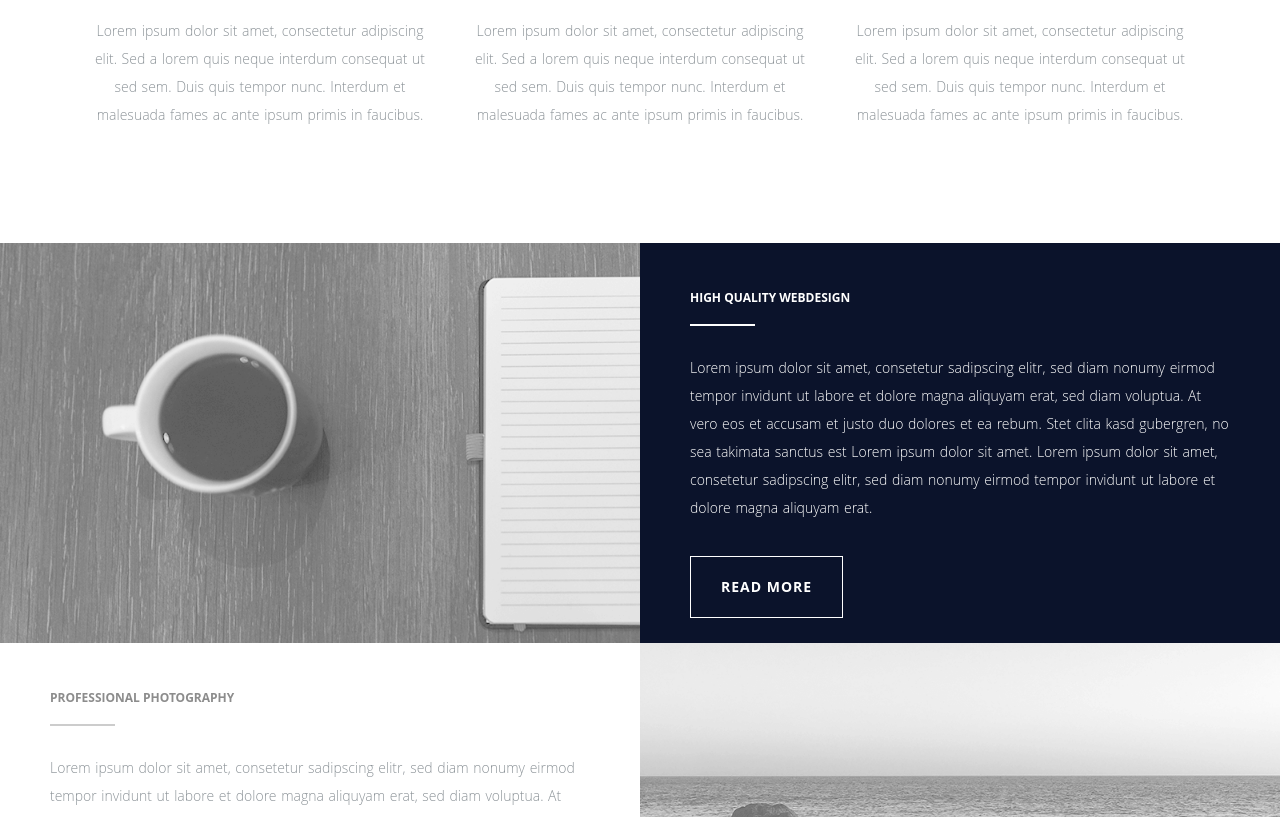
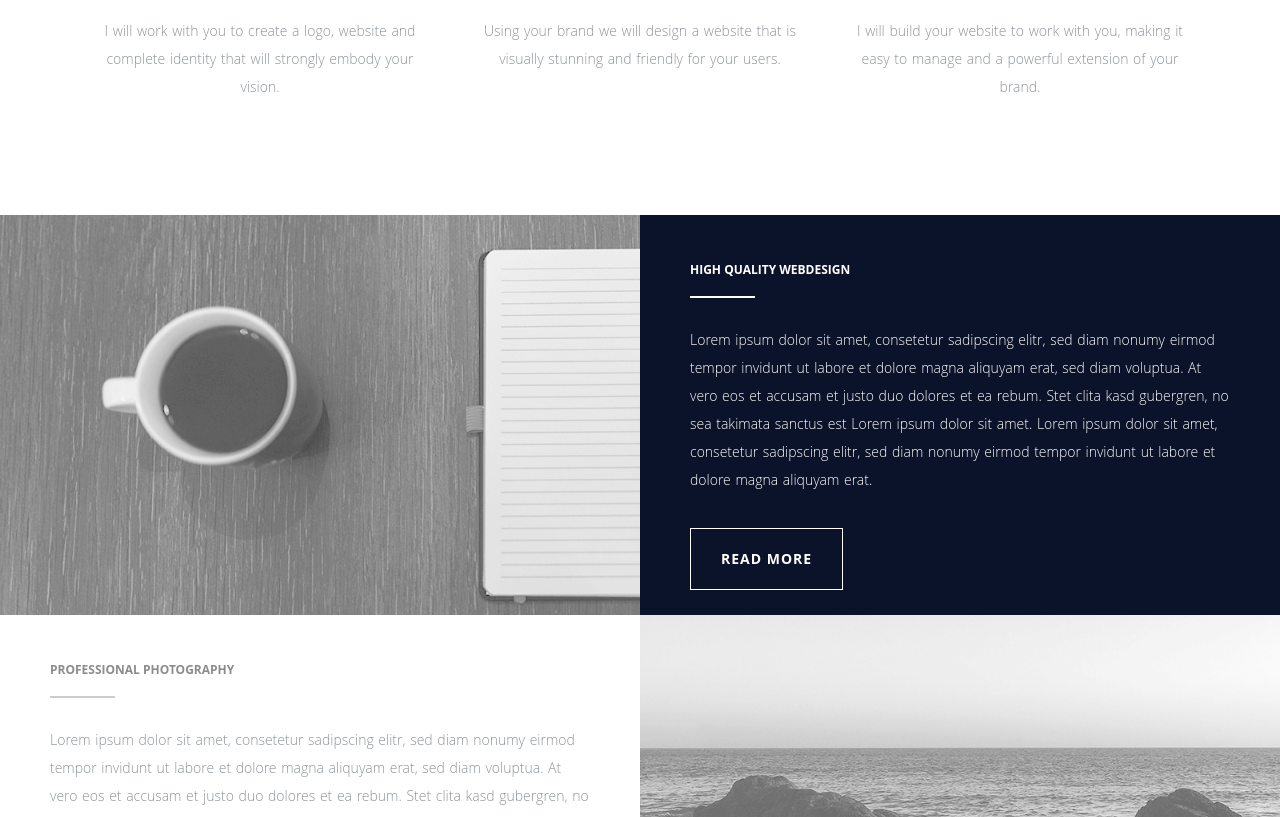
Before and after one commit to Twixxie/Portfolio-Responsive, a plain HTML site: page index.html in a window 1280 px wide. Shown: the part 1726-2543 px from the top of the page. Drawn offline with nearby package versions, Linux system fonts and the light colour scheme; some packages are replaced by stand-ins of ours.

Commit message:
Added wording to client section

```diff
--- a/index.html
+++ b/index.html
@@ -106,7 +106,7 @@
           <div class="row">
             <div class="col-md-6 col-md-offset-3 text-center">
               <a href="index.html#about" class="scrollto wow fadeInUp delay-5s">
-                <p>SEE MORE</p>
+                <p class="seeMoreColor">SEE MORE</p>
                 <p class="scrollto--arrow">
                   <img src="img/scroll-down.png" alt="scroll down arrow" />
                 </p>
@@ -168,10 +168,7 @@
                 <h2>Brand Creation</h2>
                 <!-- Title -->
                 <p>
-                  Lorem ipsum dolor sit amet, consectetur adipiscing elit. Sed a
-                  lorem quis neque interdum consequat ut sed sem. Duis quis
-                  tempor nunc. Interdum et malesuada fames ac ante ipsum primis
-                  in faucibus.
+                  I will work with you to create a logo, website and complete identity that will strongly embody your vision.
                 </p>
                 <!-- Description -->
               </div>
@@ -184,10 +181,7 @@
                 <h2>Web Designer</h2>
                 <!-- Title -->
                 <p>
-                  Lorem ipsum dolor sit amet, consectetur adipiscing elit. Sed a
-                  lorem quis neque interdum consequat ut sed sem. Duis quis
-                  tempor nunc. Interdum et malesuada fames ac ante ipsum primis
-                  in faucibus.
+                  Using your brand we will design a website that is visually stunning and friendly for your users.
                 </p>
                 <!-- Description -->
               </div>
@@ -200,10 +194,7 @@
                 <h2>Front-end Developer</h2>
                 <!-- Title -->
                 <p>
-                  Lorem ipsum dolor sit amet, consectetur adipiscing elit. Sed a
-                  lorem quis neque interdum consequat ut sed sem. Duis quis
-                  tempor nunc. Interdum et malesuada fames ac ante ipsum primis
-                  in faucibus.
+                  I will build your website to work with you, making it easy to manage and a powerful extension of your brand.
                 </p>
                 <!-- Description -->
               </div>
```
